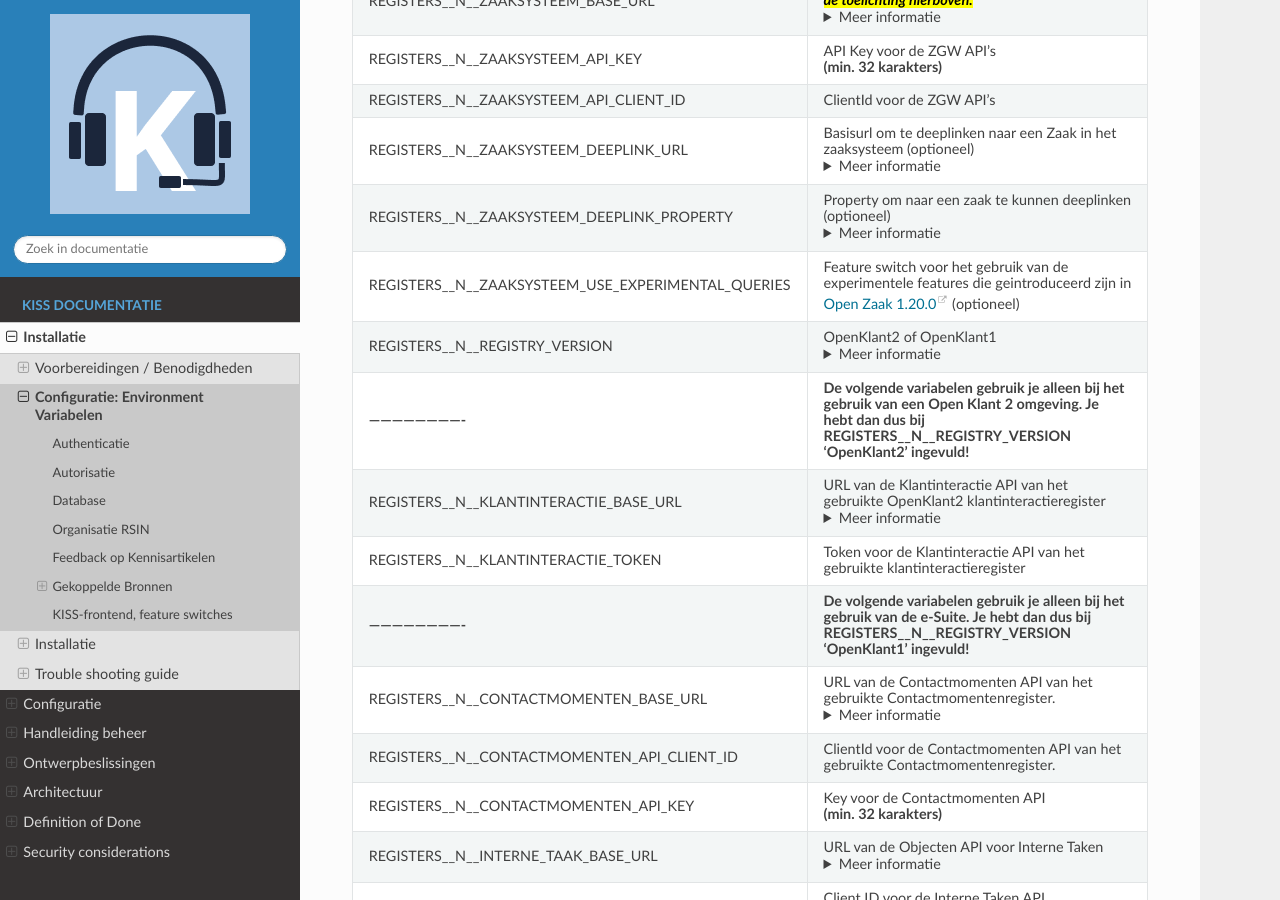
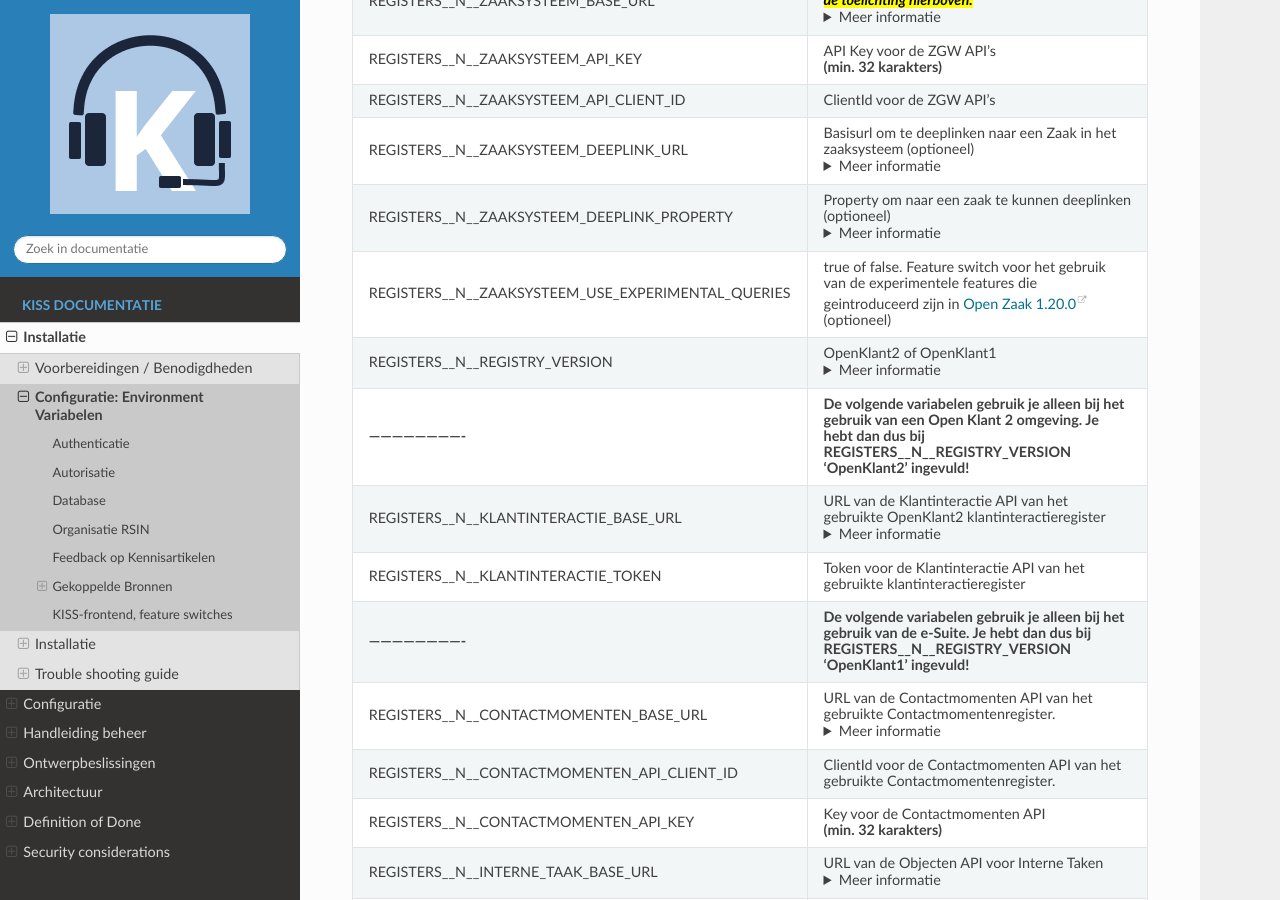
Before and after one commit to Klantinteractie-Servicesysteem/.github, a Sphinx documentation site: the page built from docs/installation/configuratie.md, in a window 1280 px wide and 900 px high, scrolled down 3176 px. Built offline with Sphinx 7.4.7 and the Read the Docs theme 3.1.0, drawn with Linux system fonts in a browser that asks for light colours.

Commit message:
feedback

```diff
--- a/docs/installation/configuratie.md
+++ b/docs/installation/configuratie.md
@@ -100,7 +100,7 @@
 |REGISTERS__N__ZAAKSYSTEEM_API_CLIENT_ID  |ClientId voor de ZGW API's                                                                                                          |
 |REGISTERS__N__ZAAKSYSTEEM_DEEPLINK_URL   |Basisurl om te deeplinken naar een Zaak in het zaaksysteem (optioneel) <details> <summary>Meer informatie </summary> Bijvoorbeeld: `https://zaaksysteem.mijngemeente.nl/mp/zaak/` <br /> Deze variabele **moet** altijd gebruikt worden **in combinatie met** `ZAAKSYSTEEM__N__DEEPLINK_PROPERTY`. Als deze variabelen beiden worden ingevuld, zal er in KISS een link in het zaakdetailscherm staan, waarmee de KCM de betreffende zaak direct in het zaaksysteem opent.  LET OP: dit kan alleen bij zaaksystemen die een vaste url hebben voor zaakdetails, waarbij alleen één property van de zaak, bijv. het zaaknummer, áchter die URL geplaatst hoeft te worden.  </details>                                                                             |
 |REGISTERS__N__ZAAKSYSTEEM_DEEPLINK_PROPERTY   |Property om naar een zaak te kunnen deeplinken (optioneel) <details> <summary>Meer informatie </summary> Deze variabele **moet** altijd gebruikt worden **in combinatie met** `ZAAKSYSTEEM__N__DEEPLINK_URL`. De waarde uit dit property van een specifieke zaak wordt achter `ZAAKSYSTEEM_DEEPLINK_URL` geplaatst om de link te laten werken. Bijvoorbeeld: `identificatie` </details>  |
-|REGISTERS__N__ZAAKSYSTEEM_USE_EXPERIMENTAL_QUERIES   |Feature switch voor het gebruik van de experimentele features die geintroduceerd zijn in [Open Zaak 1.20.0](https://open-zaak.readthedocs.io/en/stable/development/changelog.html#id9) (optioneel) |
+|REGISTERS__N__ZAAKSYSTEEM_USE_EXPERIMENTAL_QUERIES   |true of false. Feature switch voor het gebruik van de experimentele features die geintroduceerd zijn in [Open Zaak 1.20.0](https://open-zaak.readthedocs.io/en/stable/development/changelog.html#id9) (optioneel) |
 |REGISTERS__N__REGISTRY_VERSION           |OpenKlant2 of OpenKlant1 <details> <summary>Meer informatie </summary> Gebruikt OpenKlant1 alléén als je wilt koppelen met de e-Suite. KISS ondersteunt de Klanten API, de Contactmomenten API en het objecttype Interne Taak. In andere gevallen vul hier OpenKlant2 in. </details>                                  |
 |    **-------------------------**    |  **De volgende variabelen gebruik je alleen bij het gebruik van een Open Klant 2 omgeving. Je hebt dan dus bij REGISTERS__N__REGISTRY_VERSION 'OpenKlant2' ingevuld!**       |
 |REGISTERS__N__KLANTINTERACTIE_BASE_URL   |URL van de Klantinteractie API van het gebruikte OpenKlant2 klantinteractieregister <details> <summary>Meer informatie </summary>Bijvoorbeeld `https://klantinteractieregister.mijngemeente.nl/klantinteracties` </details>  |
```
